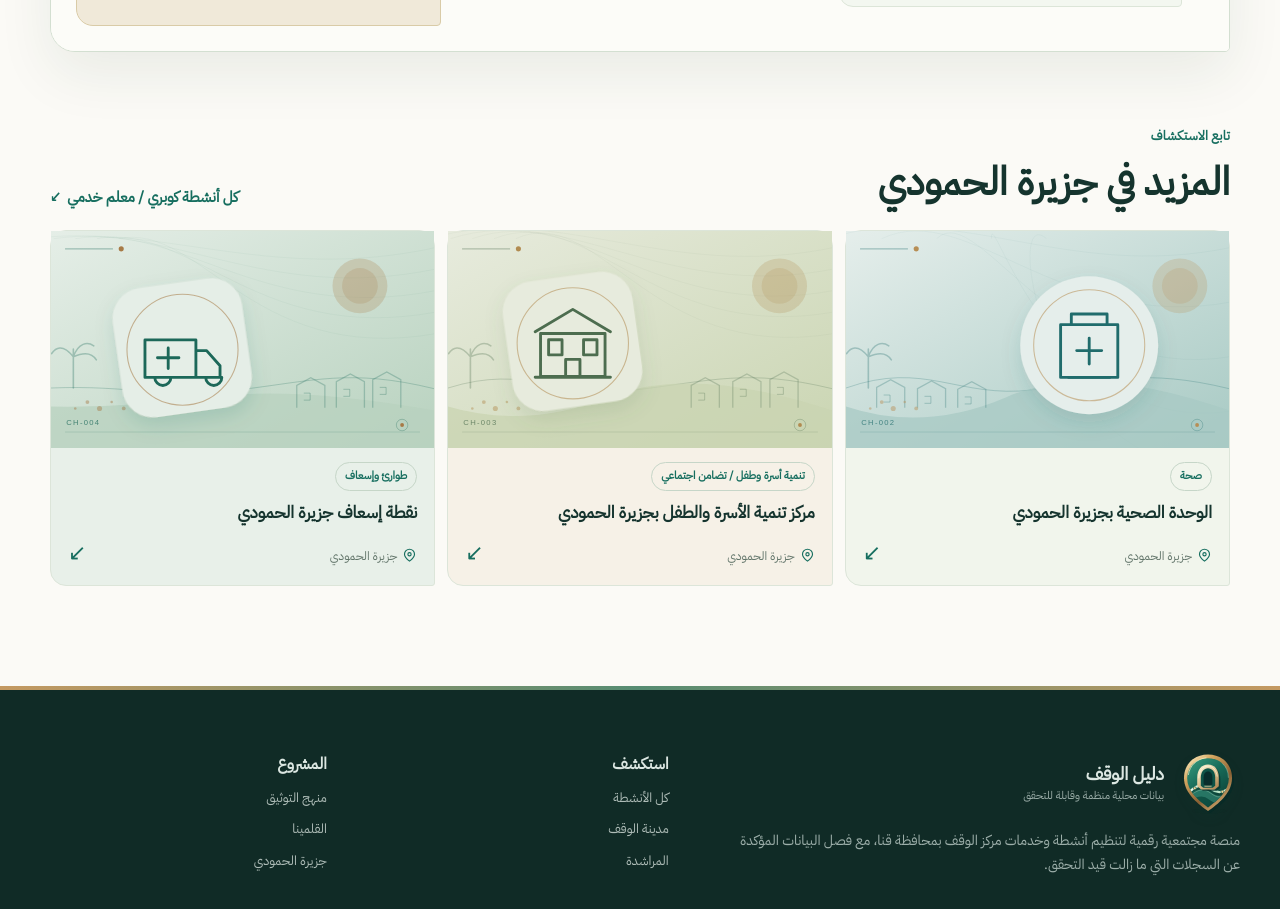
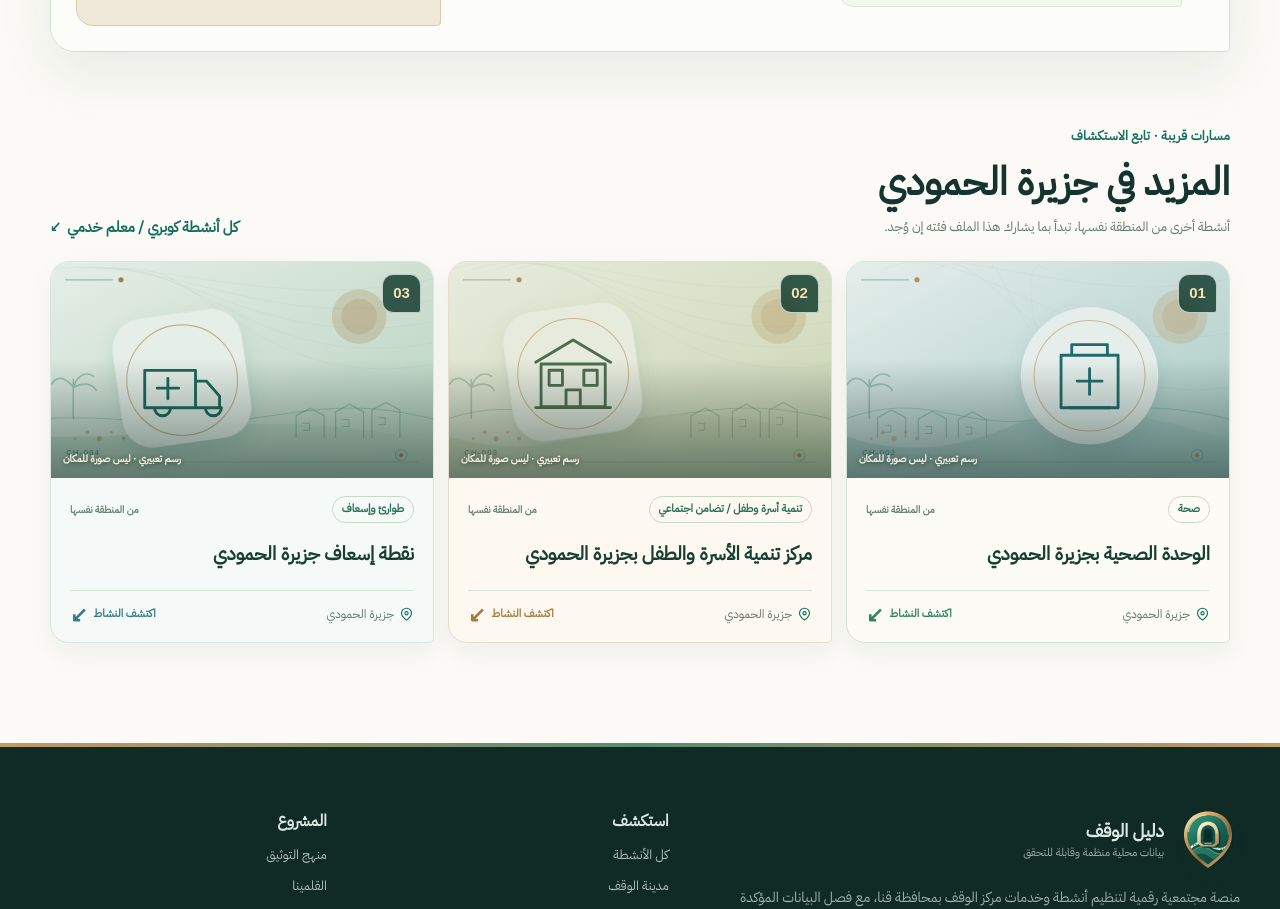
Before and after one commit to EslamElshikh-dev/alwaqf-directory, a Next.js app: page /place/CH-006 in a window 1280 px wide. Shown: the part 1020-1929 px from the top of the page. Built offline with nearby package versions, Linux system fonts and the light colour scheme; no server answers.

Commit message:
Make related place discovery more expressive and informative

```diff
--- a/app/design.css
+++ b/app/design.css
@@ -260,16 +260,19 @@ button,input,select{font:inherit}
 .related-section{margin-top:64px}
 .related-heading{display:flex;align-items:end;justify-content:space-between;gap:24px;margin-bottom:22px}
 .related-heading h2{margin:6px 0 0;font-size:clamp(27px,3.3vw,39px);line-height:1.35}
-.related-grid{display:grid;grid-template-columns:repeat(3,minmax(0,1fr));gap:12px}
-.related-card{position:relative;display:flex;flex-direction:column;min-height:205px;min-width:0;padding:21px;border:1px solid #dce5d9;border-radius:16px 16px 3px 16px;background:#f1f5ec;overflow-wrap:anywhere;transition:transform .2s,border-color .2s,box-shadow .2s}
-.related-card:nth-child(2){background:#f6f1e7}
-.related-card:nth-child(3){background:#e8f0e9}
-.related-card:hover{transform:translateY(-4px);border-color:#98bda7;box-shadow:0 16px 30px rgba(19,48,41,.1)}
-.related-category{align-self:start;padding:4px 9px;border:1px solid #c6d6c8;border-radius:20px;color:var(--green);font-size:11px;font-weight:700}
-.related-card strong{display:block;margin:20px 0;font-size:19px;line-height:1.45}
-.related-place{display:flex;align-items:center;gap:5px;max-width:calc(100% - 37px);margin-top:auto;color:#62756a;font-size:12px}
+.related-heading p{margin:7px 0 0;color:#64776b;font-size:13px;line-height:1.8}
+.related-grid{display:grid;grid-template-columns:repeat(3,minmax(0,1fr));gap:14px}
+.related-card{--related-accent:#348260;position:relative;display:flex;flex-direction:column;min-width:0;overflow:hidden;border:1px solid #d5e1d7;border-radius:19px 19px 5px 19px;background:#fcfbf5;overflow-wrap:anywhere;box-shadow:0 10px 25px rgba(20,57,40,.055);transition:transform .3s cubic-bezier(.2,.7,.2,1),border-color .3s,box-shadow .3s}
+.related-card:nth-child(2){--related-accent:#a87a41;background:#fdf9f0;border-color:#e8ddcb}
+.related-card:nth-child(3){--related-accent:#397d83;background:#f5faf8;border-color:#d8e6e1}
+.related-card:hover{transform:translateY(-6px);border-color:var(--related-accent);box-shadow:0 20px 35px rgba(19,48,41,.12)}
+.related-card:focus-visible{outline:3px solid #b98a49;outline-offset:4px}
+.related-category{align-self:start;padding:4px 9px;border:1px solid #c9d9c9;border-radius:20px;color:#276f54;font-size:11px;font-weight:800;line-height:1.5}
+.related-card strong{display:block;margin:16px 0 22px;color:#173e31;font-size:19px;line-height:1.55}
+.related-place{display:flex;align-items:center;gap:5px;min-width:0;color:#62756a;font-size:12px}
 .related-place svg{width:15px;height:15px;flex:none;color:var(--green)}
-.related-arrow{position:absolute;left:19px;bottom:15px;color:var(--green);font-family:Arial,sans-serif;font-size:22px}
+.related-arrow{display:inline-block;color:var(--related-accent);font-family:Arial,sans-serif;font-size:21px;line-height:1;transition:transform .25s}
+.related-card:hover .related-arrow{transform:translate(-3px,3px)}
 .prose-page{padding:42px;border:1px solid var(--line);border-radius:20px;background:white}
 .prose-page h1{margin:15px 0 20px;font-size:clamp(34px,4.8vw,60px);line-height:1.3}
 .prose-page p{color:var(--muted)}
@@ -466,14 +469,17 @@ button,input,select{font:inherit}
 .detail-art img{display:block;width:100%;height:100%;object-fit:cover}
 .detail-art>span{position:absolute;left:14px;bottom:14px;padding:6px 11px;border-radius:20px;background:rgba(251,250,246,.91);color:#365e4e;font-size:11px;font-weight:700}
 .detail-card h1{margin-top:19px}
-.related-card{min-height:290px;padding:0}
-.related-art{display:block;width:100%;aspect-ratio:600/340;overflow:hidden;background:#e6eee6}
-.related-art img{display:block;width:100%;height:100%;object-fit:cover;transition:transform .3s ease}
-.related-card:hover .related-art img{transform:scale(1.045)}
-.related-category{margin:14px 17px 0}
-.related-card strong{margin:10px 17px 20px;font-size:17px}
-.related-place{margin:0 17px 19px}
-.related-arrow{left:17px;bottom:14px}
+.related-art{position:relative;display:block;width:100%;aspect-ratio:600/340;overflow:hidden;background:#e6eee6}
+.related-art:after{content:"";position:absolute;inset:45% 0 0;background:linear-gradient(transparent,rgba(12,38,32,.52));pointer-events:none}
+.related-art img{display:block;width:100%;height:100%;object-fit:cover;transition:transform .45s cubic-bezier(.2,.7,.2,1)}
+.related-card:hover .related-art img{transform:scale(1.055)}
+.related-index{position:absolute;z-index:1;top:12px;right:12px;display:grid;place-items:center;width:39px;height:39px;border:1px solid rgba(255,255,255,.7);border-radius:11px 11px 3px 11px;background:rgba(15,57,43,.82);color:#f5dfae;font-family:Arial,sans-serif;font-size:15px;font-weight:800;direction:ltr;backdrop-filter:blur(6px)}
+.related-art-caption{position:absolute;z-index:1;left:12px;bottom:11px;max-width:calc(100% - 24px);color:#fff9e7;font-size:10px;font-weight:700;text-shadow:0 1px 5px rgba(0,0,0,.5)}
+.related-card-body{display:flex;flex:1;flex-direction:column;min-width:0;padding:18px 19px 17px}
+.related-card-meta{display:flex;align-items:center;justify-content:space-between;flex-wrap:wrap;gap:6px}
+.related-connection{color:#698274;font-size:10px;font-weight:800}
+.related-card-foot{display:flex;align-items:center;justify-content:space-between;gap:8px;margin-top:auto;padding-top:13px;border-top:1px solid #d9e4d8}
+.related-card-cta{display:inline-flex;align-items:center;gap:6px;flex:none;color:var(--related-accent);font-size:11px;font-weight:800}
 .page-hero{display:flex;flex-direction:column;justify-content:center;max-width:none;min-height:320px}
 .page-hero h1,.page-hero p{max-width:800px}
 
--- a/app/place/[id]/page.tsx
+++ b/app/place/[id]/page.tsx
@@ -87,13 +87,14 @@ export default async function PlacePage({ params }: { params: Promise<{ id: stri
         </article>
 
         {related.length ? <section className="related-section" aria-labelledby="related-title">
-          <div className="related-heading"><div><span className="section-kicker">تابع الاستكشاف</span><h2 id="related-title">المزيد في {record.batch_area}</h2></div>{area ? <a href={`/areas/${area.slug}?category=${encodeURIComponent(record.category)}#directory-results`} className="text-link large">كل أنشطة {record.category} <span aria-hidden="true">↙</span></a> : null}</div>
-          <div className="related-grid">{related.map((item) => <Link href={`/place/${item.id}`} className="related-card" key={item.id}>
-            <span className="related-art"><Image src={placeArtSrc(item.id)} width={600} height={340} alt="" unoptimized sizes="(max-width: 600px) 100vw, 33vw" /></span>
-            <span className="related-category">{item.category}</span>
-            <strong>{item.name_ar}</strong>
-            <span className="related-place"><MapPinIcon /> {item.locality}</span>
-            <span className="related-arrow" aria-hidden="true">↙</span>
+          <div className="related-heading"><div><span className="section-kicker">مسارات قريبة · تابع الاستكشاف</span><h2 id="related-title">المزيد في {record.batch_area}</h2><p>أنشطة أخرى من المنطقة نفسها، تبدأ بما يشارك هذا الملف فئته إن وُجد.</p></div>{area ? <a href={`/areas/${area.slug}?category=${encodeURIComponent(record.category)}#directory-results`} className="text-link large">كل أنشطة {record.category} <span aria-hidden="true">↙</span></a> : null}</div>
+          <div className="related-grid">{related.map((item, index) => <Link href={`/place/${item.id}`} className="related-card" key={item.id}>
+            <span className="related-art"><Image src={placeArtSrc(item.id)} width={600} height={340} alt="" unoptimized sizes="(max-width: 600px) 100vw, 33vw" /><span className="related-index" aria-hidden="true">{String(index + 1).padStart(2, "0")}</span><span className="related-art-caption">{placeArtCaption(item.id)}</span></span>
+            <span className="related-card-body">
+              <span className="related-card-meta"><span className="related-category">{item.category}</span><span className="related-connection">{item.category === record.category ? "من الفئة نفسها" : "من المنطقة نفسها"}</span></span>
+              <strong>{item.name_ar}</strong>
+              <span className="related-card-foot"><span className="related-place"><MapPinIcon /> {item.locality}</span><span className="related-card-cta">اكتشف النشاط <span className="related-arrow" aria-hidden="true">↙</span></span></span>
+            </span>
           </Link>)}</div>
         </section> : null}
       </div>
```
